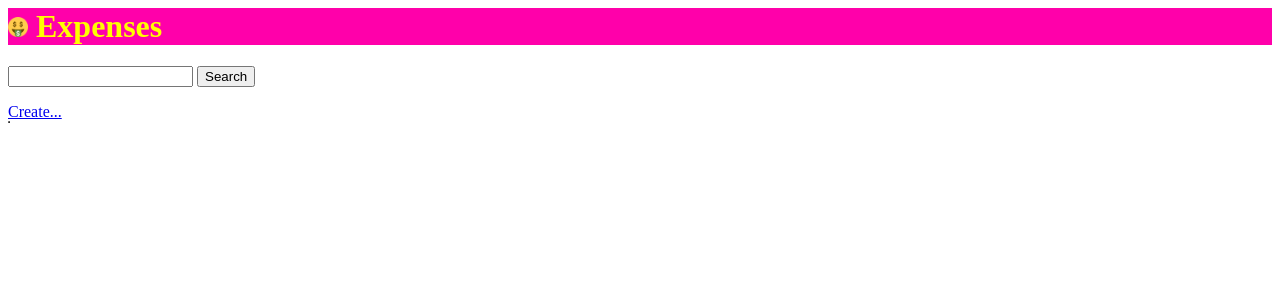
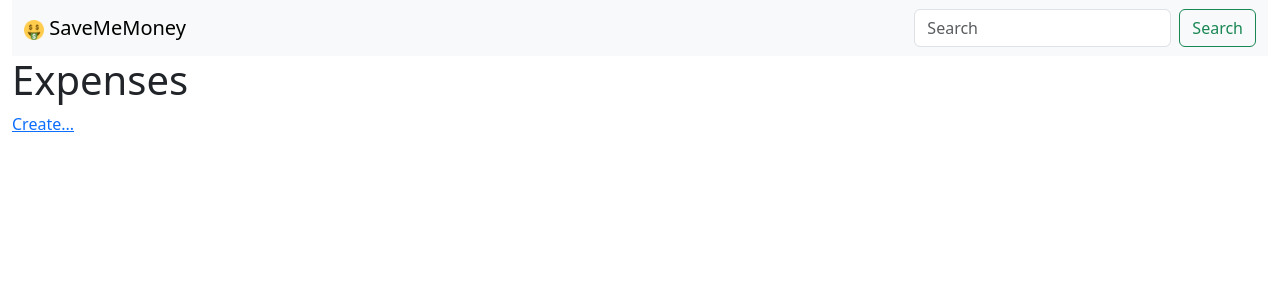
Before and after one commit to nonZero/SaveMeMoney, a Django app: page / in a window 1280 px wide. Shown: the top 300 px of the page. Run offline with Django 4.2, Linux system fonts and the light colour scheme; data that the repository does not hold is empty.

Commit message:
added bootstrap to expense list page

```diff
--- a/expenses/static/main.css
+++ b/expenses/static/main.css
@@ -1,10 +1,7 @@
 h1 {
-    color: yellow;
-    background: #ff00aa
 }
 
 tr {
-     /*color: orange; */
 }
 
 .cheap {
--- a/expenses/templates/expenses/expense_list.html
+++ b/expenses/templates/expenses/expense_list.html
@@ -1,20 +1,104 @@
 {% load static %}
-
-<link rel="icon" type="image/png" href="{% static "favicon.png" %}">
+<!doctype html>
+<html lang="en">
+<head>
+    <meta charset="utf-8">
+    <meta name="viewport"
+          content="width=device-width, initial-scale=1">
+    <title>
+        SaveMeMoney
+    </title>
+    <link rel="icon"
+          type="image/png"
+          href="{% static "favicon.png" %}">
+    <link href="https://cdn.jsdelivr.net/npm/bootstrap@5.3.0-alpha3/dist/css/bootstrap.min.css"
+          rel="stylesheet"
+          integrity="sha384-KK94CHFLLe+nY2dmCWGMq91rCGa5gtU4mk92HdvYe+M/SXH301p5ILy+dN9+nJOZ"
+          crossorigin="anonymous">
 
     <link rel="stylesheet"
           href="{% static "main.css" %}">
+</head>
 
+<body>
+
+<div class="container-fluid">
+
+    <nav class="navbar navbar-expand-lg bg-body-tertiary">
+        <div class="container-fluid">
+            <a class="navbar-brand"
+               href="{% url "e:list" %}">
+                <img src="{% static "favicon.png" %}"
+                     alt=""
+                     height="20">
+
+                SaveMeMoney
+            </a>
+            <button class="navbar-toggler"
+                    type="button"
+                    data-bs-toggle="collapse"
+                    data-bs-target="#navbarSupportedContent"
+                    aria-controls="navbarSupportedContent"
+                    aria-expanded="false"
+                    aria-label="Toggle navigation">
+                <span class="navbar-toggler-icon"></span>
+            </button>
+            <div class="collapse navbar-collapse"
+                 id="navbarSupportedContent">
+                <ul class="navbar-nav me-auto mb-2 mb-lg-0">
+{#                    <li class="nav-item">#}
+{#                        <a class="nav-link active"#}
+{#                           aria-current="page"#}
+{#                           href="#">Home</a>#}
+{#                    </li>#}
+{#                    <li class="nav-item">#}
+{#                        <a class="nav-link"#}
+{#                           href="#">Link</a>#}
+{#                    </li>#}
+{#                    <li class="nav-item dropdown">#}
+{#                        <a class="nav-link dropdown-toggle"#}
+{#                           href="#"#}
+{#                           role="button"#}
+{#                           data-bs-toggle="dropdown"#}
+{#                           aria-expanded="false">#}
+{#                            Dropdown#}
+{#                        </a>#}
+{#                        <ul class="dropdown-menu">#}
+{#                            <li><a class="dropdown-item"#}
+{#                                   href="#">Action</a></li>#}
+{#                            <li><a class="dropdown-item"#}
+{#                                   href="#">Another action</a></li>#}
+{#                            <li>#}
+{#                                <hr class="dropdown-divider">#}
+{#                            </li>#}
+{#                            <li><a class="dropdown-item"#}
+{#                                   href="#">Something else here</a></li>#}
+{#                        </ul>#}
+{#                    </li>#}
+{#                    <li class="nav-item">#}
+{#                        <a class="nav-link disabled">Disabled</a>#}
+{#                    </li>#}
+                </ul>
+                <form class="d-flex"
+                      role="search"
+                 action="{% url "e:list" %}">
+                    <input class="form-control me-2"
+                           name="q"
+                           type="search"
+                           placeholder="Search"
+                           aria-label="Search">
+                    <button class="btn btn-outline-success"
+                            type="submit">Search
+                    </button>
+                </form>
+            </div>
+        </div>
+    </nav>
 
     <h1>
-    <img src="{% static "favicon.png" %}" alt="" height="20">
         Expenses
     </h1>
 
-<form action="{% url "e:list" %}" method="get">
-    <input type="search" name="q">
-    <button>Search</button>
-</form>
 
     <a href="{% url "e:create" %}">Create...</a>
 
@@ -36,3 +120,11 @@
             </tr>
         {% endfor %}
     </table>
+</div>
+
+<script src="https://cdn.jsdelivr.net/npm/bootstrap@5.3.0-alpha3/dist/js/bootstrap.bundle.min.js"
+        integrity="sha384-ENjdO4Dr2bkBIFxQpeoTz1HIcje39Wm4jDKdf19U8gI4ddQ3GYNS7NTKfAdVQSZe"
+        crossorigin="anonymous"></script>
+
+</body>
+</html>
```
Lines whose indentation alone changed are shown as unchanged.
